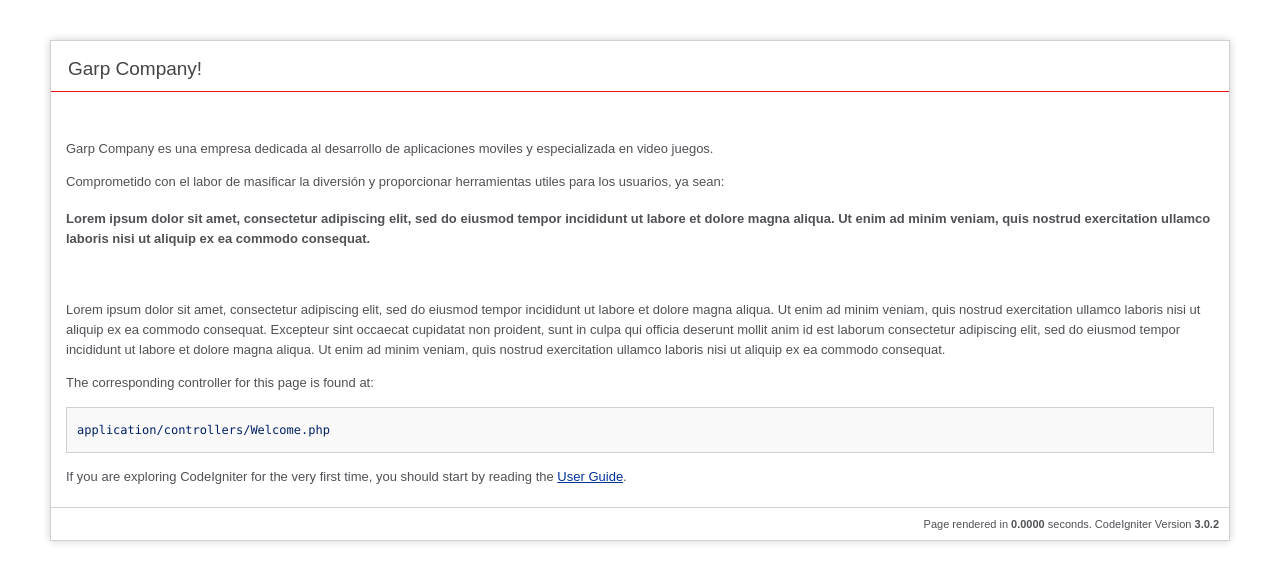
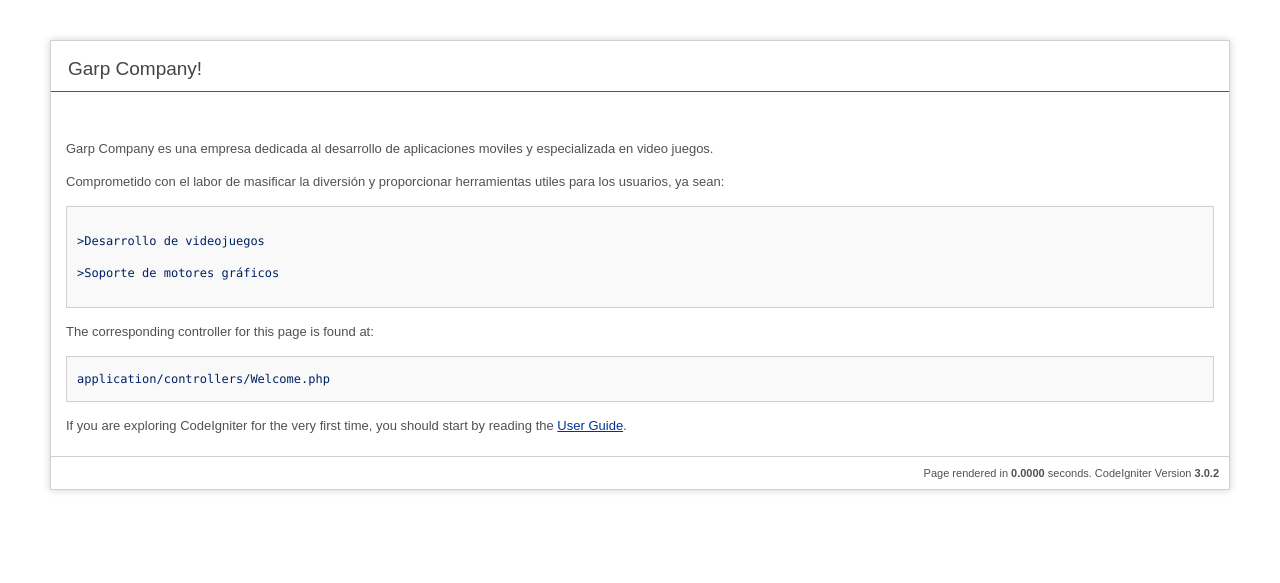
Before and after one commit to Izorth/Proyect, a CodeIgniter app: page /database/ in a window 1280 px wide. Shown: the top 583 px of the page. Run offline with CodeIgniter, Linux system fonts and the light colour scheme.

Commit message:
Proyect
se crea el model y se mejora la bienvenida

```diff
--- a/application/models/usuarios_model.php
+++ b/application/models/usuarios_model.php
@@ -7,7 +7,7 @@
       $query = $this->db->where('Usuario',$email);   //   La consulta se efectúa mediante Active Record. Una manera alternativa, y en lenguaje más sencillo, de generar las consultas Sql.
       $query = $this->db->where('Password',$password);
       $query = $this->db->get('usuarios');
-      return $query->row();    //   Devolvemos al controlador la fila que coincide con la búsqueda. (FALSE en caso que no existir coincidencias)
+      return $query->row();      //   Devolvemos al controlador la fila que coincide con la búsqueda. (FALSE en caso que no existir coincidencias)
    }
 }
 ?>
--- a/application/views/welcome_message.php
+++ b/application/views/welcome_message.php
@@ -74,8 +74,8 @@
 		<p>Garp Company es una empresa dedicada al desarrollo de aplicaciones moviles y especializada en video juegos.</p>
 
 		<p>Comprometido con el labor de masificar la diversión y proporcionar herramientas utiles para los usuarios, ya sean:</p>
-		<h4>Lorem ipsum dolor sit amet, consectetur adipiscing elit, sed do eiusmod tempor incididunt ut labore et dolore magna aliqua. Ut enim ad minim veniam, quis nostrud exercitation ullamco laboris nisi ut aliquip ex ea commodo consequat.</h4><br>
-      <p>Lorem ipsum dolor sit amet, consectetur adipiscing elit, sed do eiusmod tempor incididunt ut labore et dolore magna aliqua. Ut enim ad minim veniam, quis nostrud exercitation ullamco laboris nisi ut aliquip ex ea commodo consequat. Excepteur sint occaecat cupidatat non proident, sunt in culpa qui officia deserunt mollit anim id est laborum consectetur adipiscing elit, sed do eiusmod tempor incididunt ut labore et dolore magna aliqua. Ut enim ad minim veniam, quis nostrud exercitation ullamco laboris nisi ut aliquip ex ea commodo consequat.</p>
+		<code><p>>Desarrollo de videojuegos</p>
+			<p>>Soporte de motores gráficos</p></code>
 
 		<p>The corresponding controller for this page is found at:</p>
 		<code>application/controllers/Welcome.php</code>
```
